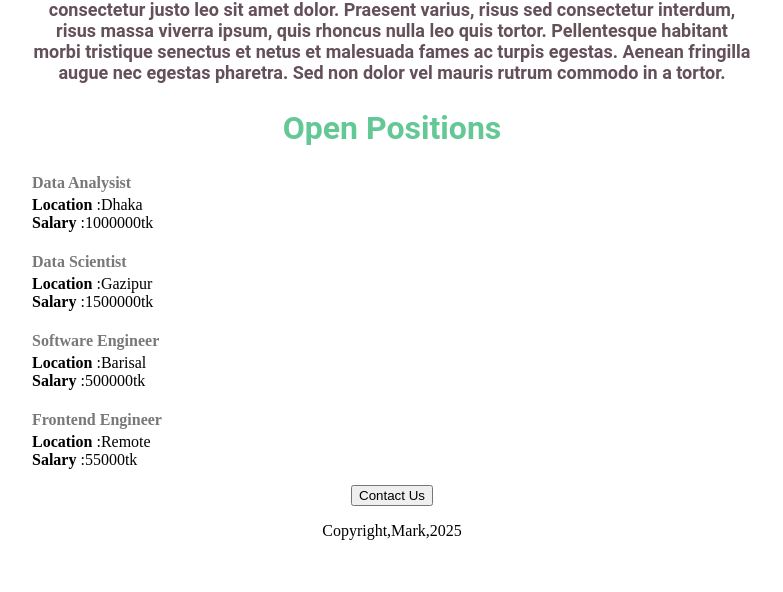
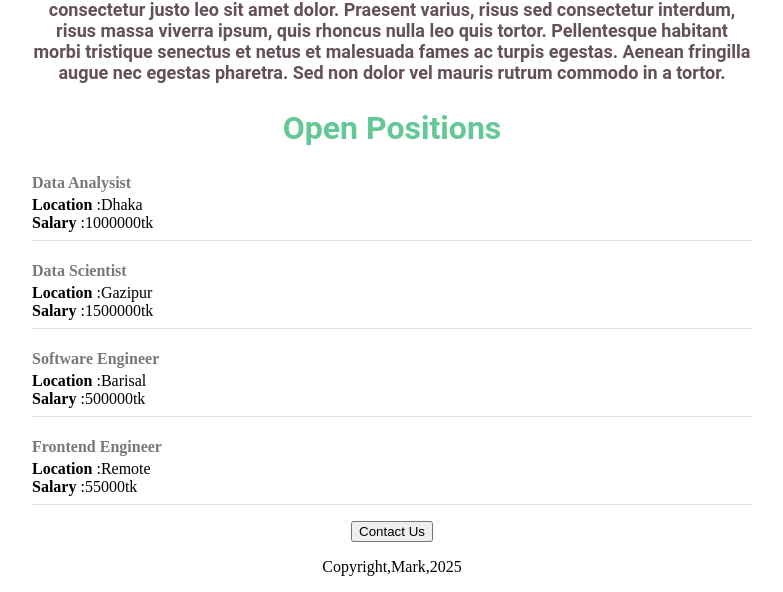
Before and after one commit to Mark-Dipto/First_Website, a Flask app: page / in a window 1280 px wide. Shown: the part 779-1371 px from the top of the page, without its empty margins (248-1031 px from the left). Before the commit the page ends 1319 px from the top, so only its background shows below. Run offline with Flask 3, Linux system fonts and the light colour scheme.

Commit message:
Assistant checkpoint: Add border-bottom CSS class
Assistant generated file changes:
- Templates/home.html: Add border-bottom CSS class definition

---

User prompt:

tell me where shoulld i update

Replit-Commit-Author: Assistant
Replit-Commit-Session-Id: 299a7bf9-c05d-4caf-b867-b6e9a5ca2b27

```diff
--- a/Templates/home.html
+++ b/Templates/home.html
@@ -33,6 +33,10 @@
         margin:0 auto;
 
       }
+      .border-bottom{
+        border-bottom: 1px solid #dee2e6;
+        padding-bottom: 8px;
+      }
     </style>
   </head>
   <body>
```
